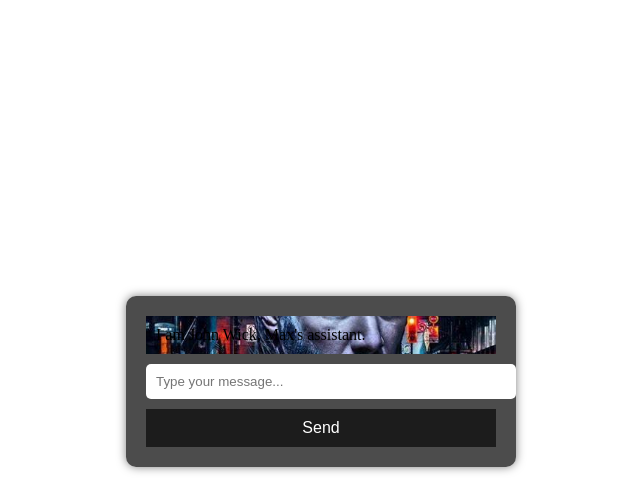
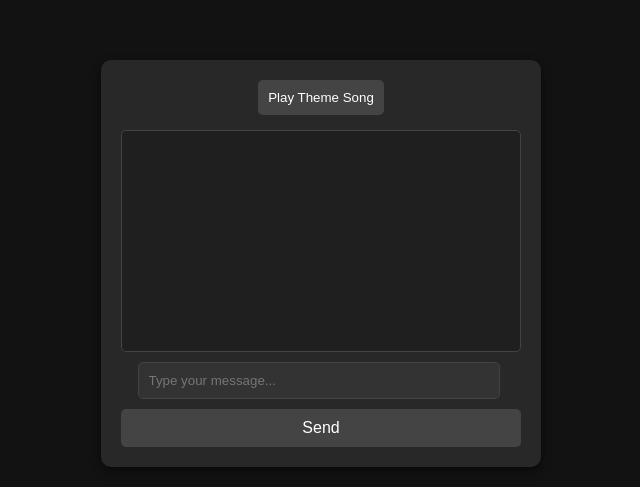
Before and after one commit to mpboxer1/max-chatbot, a website: page index.html in a window 1280 px wide. Shown: the part 313-800 px from the top of the page, without its empty margins (319-959 px from the left). Drawn offline with Linux system fonts and the light colour scheme.

Commit message:
index.html

```diff
--- a/index.html
+++ b/index.html
@@ -3,16 +3,88 @@
 <head>
     <meta charset="UTF-8">
     <meta name="viewport" content="width=device-width, initial-scale=1.0">
+    <meta name="description" content="A John Wick-themed chatbot application">
+    <meta http-equiv="X-UA-Compatible" content="IE=edge">
     <title>John Wick Chatbot</title>
     <link rel="stylesheet" href="style.css">
+    <style>
+        body {
+            margin: 0;
+            padding: 0;
+            display: flex;
+            justify-content: center;
+            align-items: center;
+            height: 100vh;
+            background-color: #121212;
+            color: white;
+            font-family: Arial, sans-serif;
+        }
+
+        #chatbox {
+            width: 90%;
+            max-width: 400px;
+            background: #282828;
+            padding: 20px;
+            border-radius: 10px;
+            box-shadow: 0 4px 10px rgba(0, 0, 0, 0.5);
+            text-align: center;
+        }
+
+        #chat-area {
+            height: 300px;
+            overflow-y: auto;
+            background: #1f1f1f;
+            padding: 10px;
+            margin-bottom: 10px;
+            border-radius: 5px;
+            border: 1px solid #444;
+        }
+
+        #user-input {
+            width: calc(100% - 60px);
+            padding: 10px;
+            margin-right: 5px;
+            border-radius: 5px;
+            border: 1px solid #444;
+            background: #333;
+            color: white;
+        }
+
+        #send-btn {
+            padding: 10px;
+            border: none;
+            border-radius: 5px;
+            background-color: #444;
+            color: white;
+            cursor: pointer;
+        }
+
+        #send-btn:hover {
+            background-color: #555;
+        }
+
+        #play-btn {
+            margin-bottom: 15px;
+            padding: 10px;
+            border: none;
+            border-radius: 5px;
+            background-color: #444;
+            color: white;
+            cursor: pointer;
+        }
+
+        #play-btn:hover {
+            background-color: #555;
+        }
+    </style>
 </head>
 <body>
-    <audio id="themeSong" autoplay loop>
-        <source src="theme-song.mp3" type="audio/mp3">
-        Your browser does not support the audio element.
-    </audio>
-
     <div id="chatbox">
+        <button id="play-btn">Play Theme Song</button>
+        <audio id="themeSong" loop>
+            <source src="theme-song.mp3" type="audio/mp3">
+            Your browser does not support the audio element.
+        </audio>
         <div id="chat-area">
             <!-- Chat messages will be dynamically added here -->
         </div>
@@ -20,8 +92,19 @@
         <button id="send-btn">Send</button>
     </div>
 
-    <div id="background"></div>
+    <script>
+        const playBtn = document.getElementById('play-btn');
+        const themeSong = document.getElementById('themeSong');
 
-    <script src="script.js"></script>
+        playBtn.addEventListener('click', () => {
+            if (themeSong.paused) {
+                themeSong.play();
+                playBtn.textContent = 'Pause Theme Song';
+            } else {
+                themeSong.pause();
+                playBtn.textContent = 'Play Theme Song';
+            }
+        });
+    </script>
 </body>
 </html>
```
